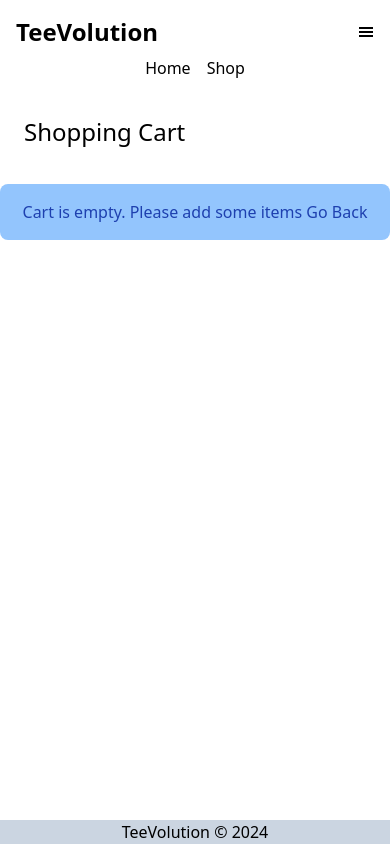
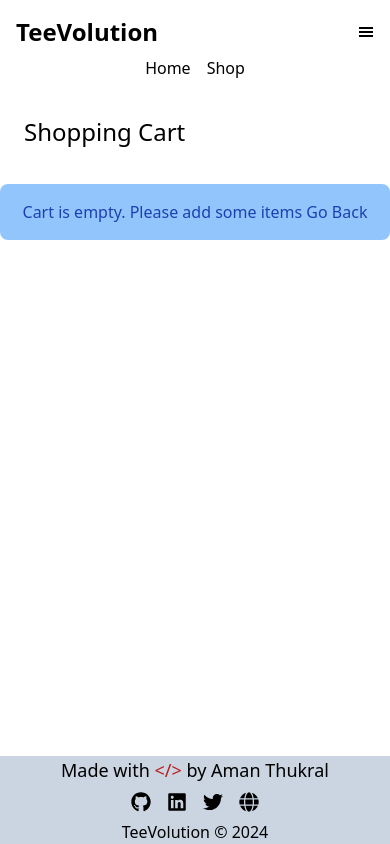
Before and after one commit to Amanthukral12/Teevolution, a React (Vite) app in the folder frontend/: page /cart in a window 390 px wide. Built offline with nearby package versions, Linux system fonts and the light colour scheme.

Commit message:
Adding some styling changes to make application more responsive

```diff
--- a/frontend/src/components/Benefits.jsx
+++ b/frontend/src/components/Benefits.jsx
@@ -4,8 +4,8 @@ import { FaArrowRotateLeft } from "react-icons/fa6";
 import { FaFingerprint } from "react-icons/fa";
 const Benefits = () => {
   return (
-    <div className=" mt-10 mb-10 w-[90%] mx-auto flex justify-evenly">
-      <div className="flex w-1/5">
+    <div className=" mt-10 mb-10 w-full md:w-[90%] mx-auto flex flex-col justify-center items-center md:flex md:flex-row md:justify-evenly">
+      <div className="flex w-[90%] my-2 md:w-1/5 ">
         <FaTruckFast className="text-2xl mr-2" />
         <div className="ml-2 mr-6">
           <p className=" font-bold text-sm mb-2">FREE SHIPPING</p>
@@ -14,7 +14,7 @@ const Benefits = () => {
           </p>
         </div>
       </div>
-      <div className="flex w-1/5 ">
+      <div className="flex w-[90%] my-2 md:w-1/5 ">
         <HiSupport className="text-2xl mr-2" />
         <div className="ml-2 mr-6">
           <p className=" font-bold text-sm mb-2">SUPPORT 24/7</p>
@@ -23,7 +23,7 @@ const Benefits = () => {
           </p>
         </div>
       </div>
-      <div className="flex w-1/5 ">
+      <div className="flex w-[90%] my-2 md:w-1/5 ">
         <FaArrowRotateLeft className="text-2xl mr-2" />
         <div className="ml-2 mr-6">
           <p className=" font-bold text-sm mb-2">30 DAYS RETURN</p>
@@ -32,7 +32,7 @@ const Benefits = () => {
           </p>
         </div>
       </div>
-      <div className="flex w-1/5 ">
+      <div className="flex w-[90%] my-2 md:w-1/5 ">
         <FaFingerprint className="text-2xl mr-2" />
         <div className="ml-2 mr-6">
           <p className=" font-bold text-sm mb-2">100% PAYMENT SECURE</p>
--- a/frontend/src/components/Footer.jsx
+++ b/frontend/src/components/Footer.jsx
@@ -1,7 +1,33 @@
+import { FaGithub } from "react-icons/fa";
+import { FaLinkedin } from "react-icons/fa";
+import { FaTwitter } from "react-icons/fa";
+import { FaGlobe } from "react-icons/fa";
+import { Link } from "react-router-dom";
 const Footer = () => {
   const currentYear = new Date().getFullYear();
   return (
     <footer className="px-[3rem] bg-slate-300 w-full absolute bottom-0">
+      <div className="text-center text-lg">
+        Made with <span className=" text-red-700">&lt;/&gt;</span> by Aman
+        Thukral
+      </div>
+      <div className="flex justify-center my-2">
+        <Link to={"https://github.com/Amanthukral12"} target="_blank">
+          <FaGithub className="text-xl mx-2" />
+        </Link>
+        <Link
+          to={"https://www.linkedin.com/in/aman-thukral-574b37150/"}
+          target="_blank"
+        >
+          <FaLinkedin className="text-xl mx-2" />
+        </Link>
+        <Link to={"https://twitter.com/aman_thukral12"} target="_blank">
+          <FaTwitter className="text-xl mx-2" />
+        </Link>
+        <Link to={"https://amanthukral.netlify.app/"} target="_blank">
+          <FaGlobe className="text-xl mx-2" />
+        </Link>
+      </div>
       <div className="text-center">TeeVolution &copy; {currentYear}</div>
     </footer>
   );
--- a/frontend/src/components/SearchBox.jsx
+++ b/frontend/src/components/SearchBox.jsx
@@ -12,7 +12,7 @@ const SearchBox = () => {
     if (keyword && location.pathname.includes("/admin/productslist")) {
       navigate(`/admin/productslist/${keyword}`);
     } else if (keyword) {
-      navigate(`/search/${keyword}`);
+      navigate(`/shop/search/${keyword}`);
     } else {
       navigate("/");
     }
--- a/frontend/src/components/TopRated.jsx
+++ b/frontend/src/components/TopRated.jsx
@@ -17,7 +17,7 @@ const TopRated = () => {
             {error?.data?.message || error.error}
           </Message>
         ) : (
-          <div className="flex flex-wrap">
+          <div className="flex flex-col justify-center items-center md:flex md:flex-row md:flex-wrap">
             {topProducts.map((product) => (
               <Product product={product} key={product._id} />
             ))}
--- a/frontend/src/pages/Home.jsx
+++ b/frontend/src/pages/Home.jsx
@@ -58,7 +58,7 @@ const Home = () => {
               {error?.data?.message || error.error}
             </Message>
           ) : (
-            <div className="flex flex-wrap">
+            <div className="flex flex-col justify-center items-center md:flex md:flex-row md:justify-normal md:flex-wrap ">
               {latestProducts.map((product) => (
                 <Product product={product} key={product._id} />
               ))}
@@ -68,7 +68,7 @@ const Home = () => {
       </div>
       <Benefits />
       <TopRated />
-      <div className="mb-28 text-center">
+      <div className="mb-32 text-center">
         <button className="py-4 px-10 text-white uppercase bg-[#024E82]">
           <Link to={"/shop"}>Shop Now</Link>
         </button>
--- a/frontend/src/pages/ProductDetail.jsx
+++ b/frontend/src/pages/ProductDetail.jsx
@@ -61,7 +61,7 @@ const ProductDetail = () => {
           </Message>
         ) : (
           <>
-            <div className="flex flex-col items-center xl:flex-row mx-4 xl:mx-64">
+            <div className="flex flex-col items-center xl:flex-row xl:items-start mx-4 xl:mx-64">
               <div className="w-full md:w-1/2">
                 <img
                   src={product.image}
@@ -114,13 +114,13 @@ const ProductDetail = () => {
                 <p>Categories: {product.category}</p>
               </div>
             </div>
-            <div className=" mt-8 mb-10 mx-4 lg:mx-72">
-              <h2 className=" font-semibold text-2xl">Reviews</h2>
+            <div className=" mt-8 mb-32 mx-4 lg:mx-72">
+              <h2 className=" font-semibold text-2xl mb-1">Reviews</h2>
               {product.reviews.length === 0 && (
                 <Message variant="Info">No reviews</Message>
               )}
 
-              <div className=" px-2 rounded-sm">
+              <div className="rounded-sm">
                 <h2 className="font-medium">Write a Customer Review</h2>
                 {loadingReview && <Loader />}
                 {userInfo ? (
--- a/frontend/src/slices/cartSlice.js
+++ b/frontend/src/slices/cartSlice.js
@@ -44,7 +44,7 @@ const cartSlice = createSlice({
     },
     clearCartItems: (state, action) => {
       state.cartItems = [];
-      return updateCart(state);
+      localStorage.setItem("cart", JSON.stringify(state));
     },
     resetCart: (state) => {
       state = initialState;
```
